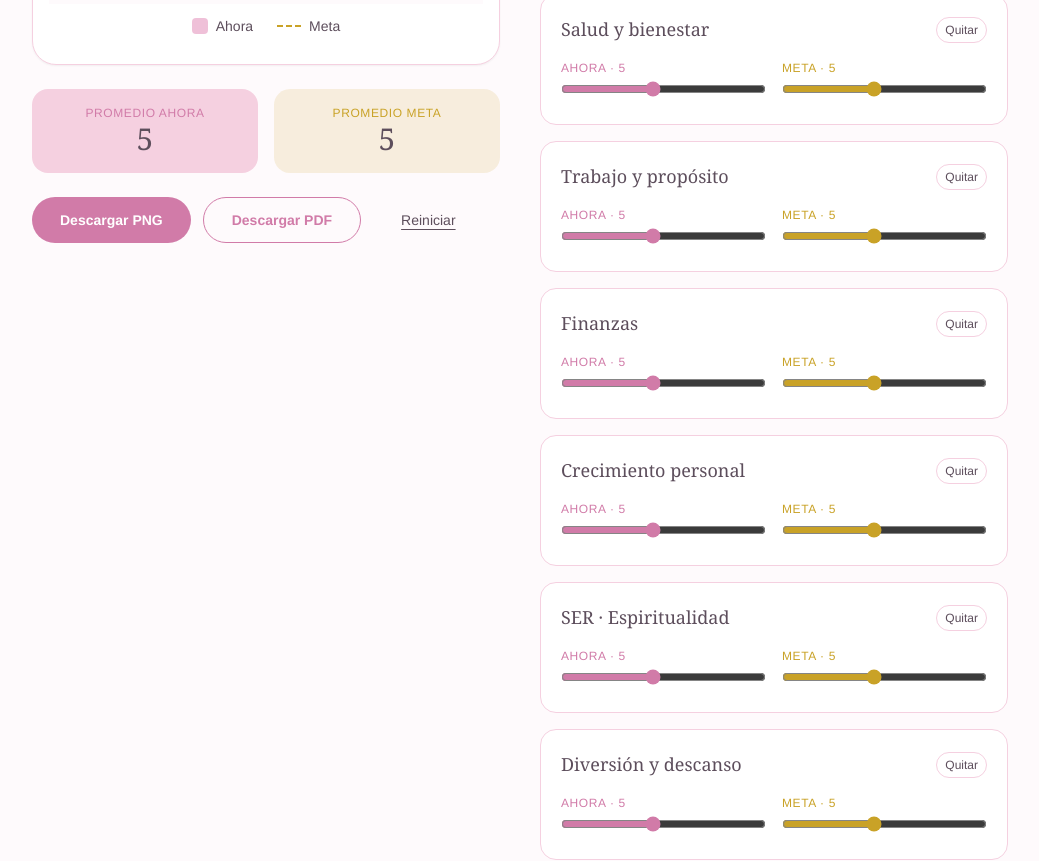
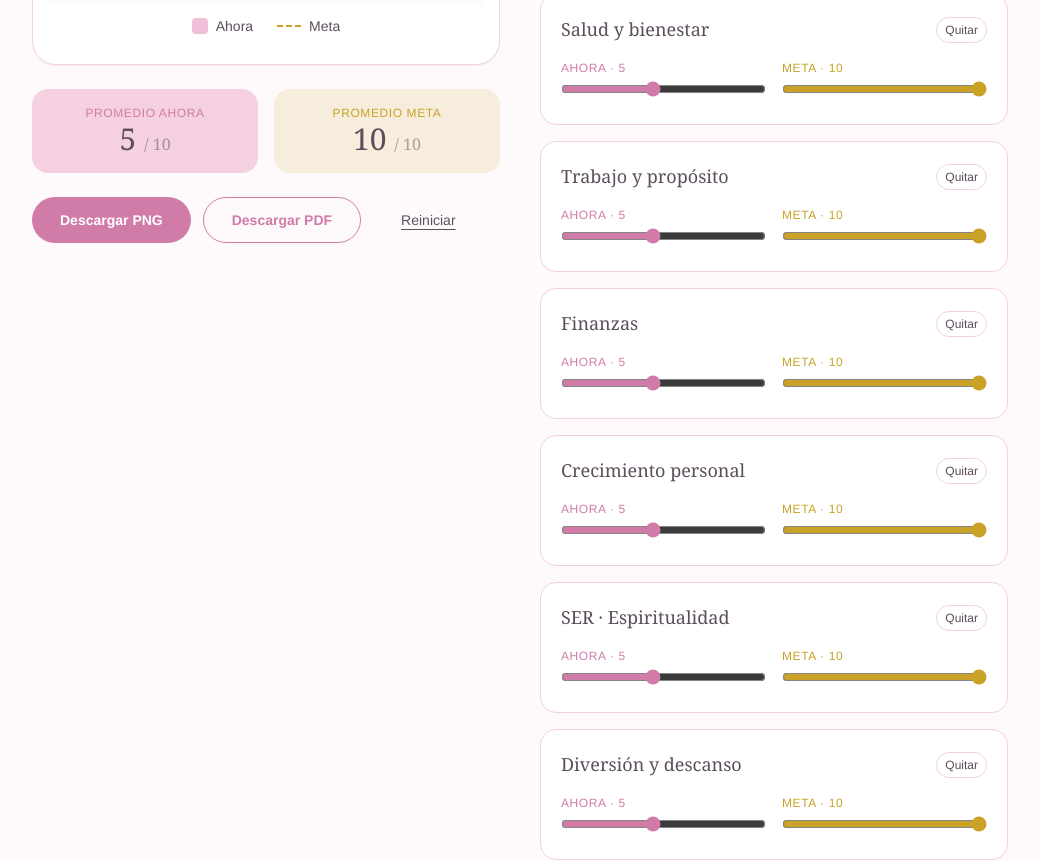
Before and after one commit to Omnix-Solution-Inc/reempoderate, a Next.js app: page /rueda-de-la-vida in a window 1280 px wide. Shown: the part 980-1841 px from the top of the page, without its empty margins (120-1159 px from the left). Built offline with nearby package versions, Linux system fonts and the light colour scheme; no server answers; a web font is replaced by a local one.

Commit message:
feat: metas de la Rueda parten en 10 (círculo pleno como horizonte) y promedios sobre 10

```diff
--- a/src/components/rueda/RuedaClient.tsx
+++ b/src/components/rueda/RuedaClient.tsx
@@ -35,7 +35,7 @@ function makeAreas(): Area[] {
     id: `a${i}`,
     name: a.name,
     now: 5,
-    goal: 5,
+    goal: 10,
   }))
 }
 
@@ -164,7 +164,7 @@ export default function RuedaClient() {
   const [pendingAction, setPendingAction] = useState<'png' | 'pdf' | null>(null)
   const [error, setError] = useState('')
   const canvasRef = useRef<HTMLCanvasElement>(null)
-  const [avg, setAvg] = useState({ now: 5, goal: 5 })
+  const [avg, setAvg] = useState({ now: 5, goal: 10 })
 
   useEffect(() => {
     const canvas = canvasRef.current
@@ -190,7 +190,7 @@ export default function RuedaClient() {
   const addArea = () =>
     setAreas((prev) => [
       ...prev,
-      { id: `a${Date.now()}`, name: 'Nueva área', now: 5, goal: 5 },
+      { id: `a${Date.now()}`, name: 'Nueva área', now: 5, goal: 10 },
     ])
 
   const removeArea = (id: string) =>
@@ -406,11 +406,11 @@ export default function RuedaClient() {
             <div className="grid grid-cols-2 gap-4 mt-6">
               <div className="rounded-2xl p-4 text-center" style={{ background: C.soft }}>
                 <p className="text-xs uppercase tracking-wider" style={{ color: C.deep }}>Promedio ahora</p>
-                <p className="font-serif text-3xl" style={{ color: C.ink }}>{avg.now}</p>
+                <p className="font-serif text-3xl" style={{ color: C.ink }}>{avg.now} <span className="text-base" style={{ color: 'rgba(93,78,92,0.5)' }}>/ 10</span></p>
               </div>
               <div className="rounded-2xl p-4 text-center" style={{ background: 'rgba(201,162,39,0.14)' }}>
                 <p className="text-xs uppercase tracking-wider" style={{ color: C.gold }}>Promedio meta</p>
-                <p className="font-serif text-3xl" style={{ color: C.ink }}>{avg.goal}</p>
+                <p className="font-serif text-3xl" style={{ color: C.ink }}>{avg.goal} <span className="text-base" style={{ color: 'rgba(93,78,92,0.5)' }}>/ 10</span></p>
               </div>
             </div>
 
```
